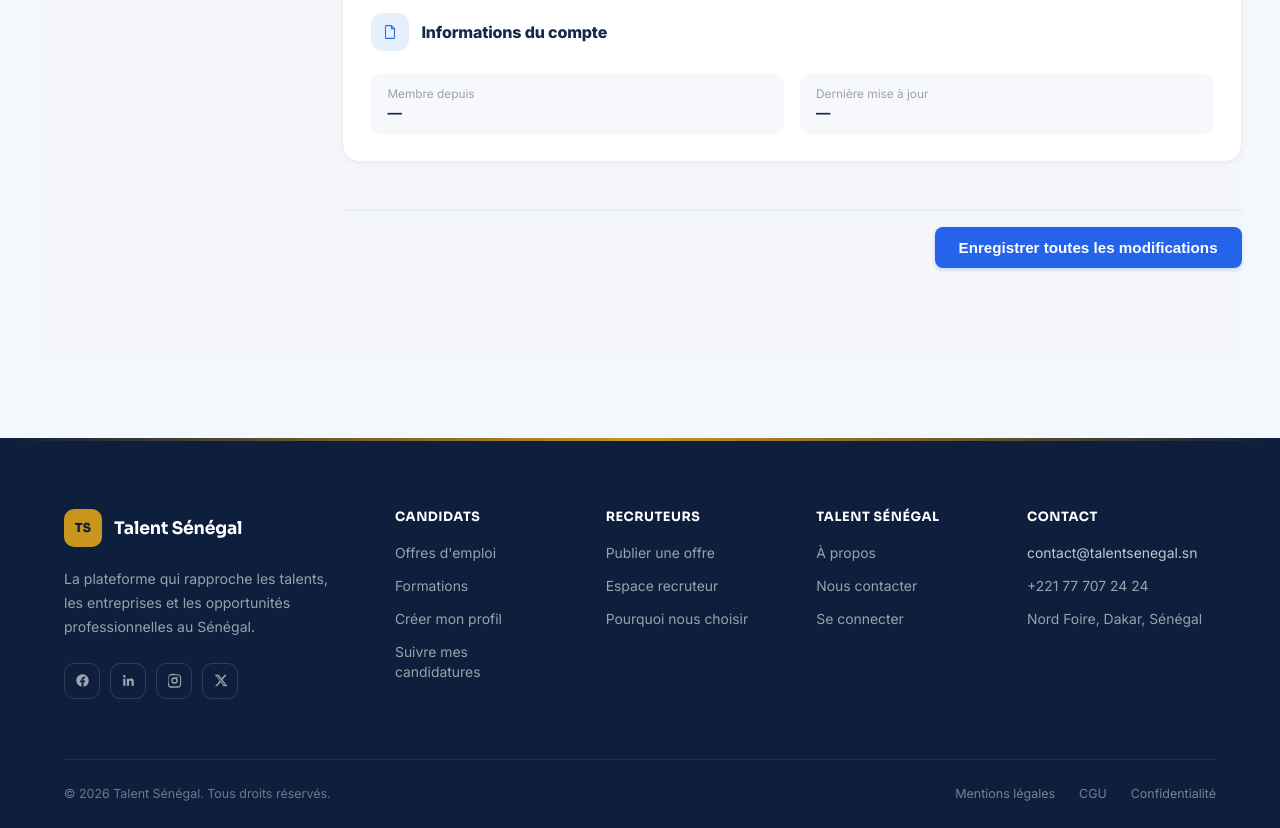
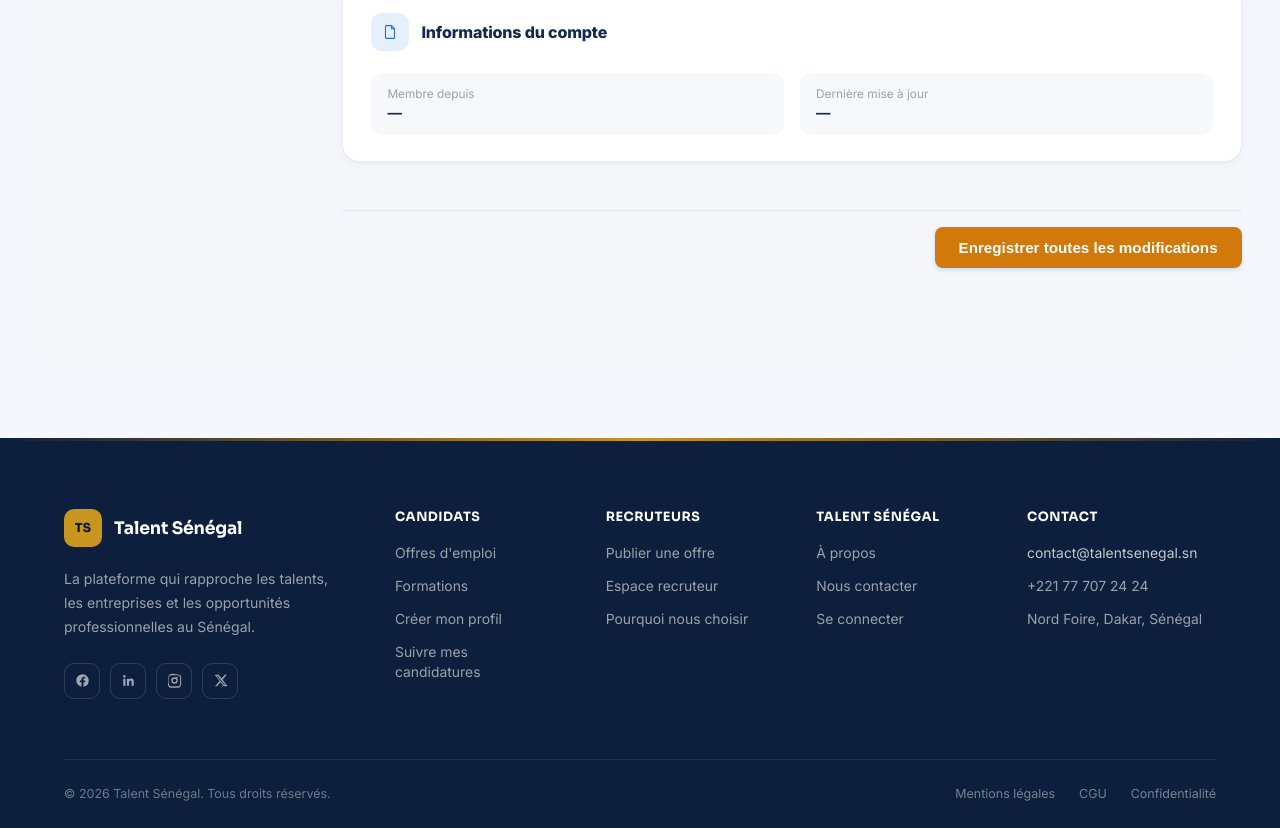
Before and after one commit to Christian190300/teranga-frontend, a React (Vite) app: page /candidat/profil in a window 1280 px wide. Shown: the part 2765-3593 px from the top of the page. Built offline with nearby package versions, Linux system fonts and the light colour scheme; no server answers.

Commit message:
rafraichir la page et bouton

```diff
--- a/src/pages/candidat/profilCandidatPage.css
+++ b/src/pages/candidat/profilCandidatPage.css
@@ -676,7 +676,7 @@
 }
 
 .profil-empty-upload:hover {
-    border-color: #2563eb;
+    border-color: #d1790a;
     background-color: #f0f9ff;
 }
 
@@ -705,7 +705,7 @@
 }
 
 .profil-save-btn {
-    background-color: #2563eb;
+    background-color: #d1790a;
     color: #ffffff;
     font-weight: 600;
     font-size: 0.95rem;
@@ -718,7 +718,7 @@
 }
 
 .profil-save-btn:hover:not(:disabled) {
-    background-color: #1d4ed8;
+    background-color: #d1790a;
 }
 
 .profil-save-btn:active:not(:disabled) {
```
